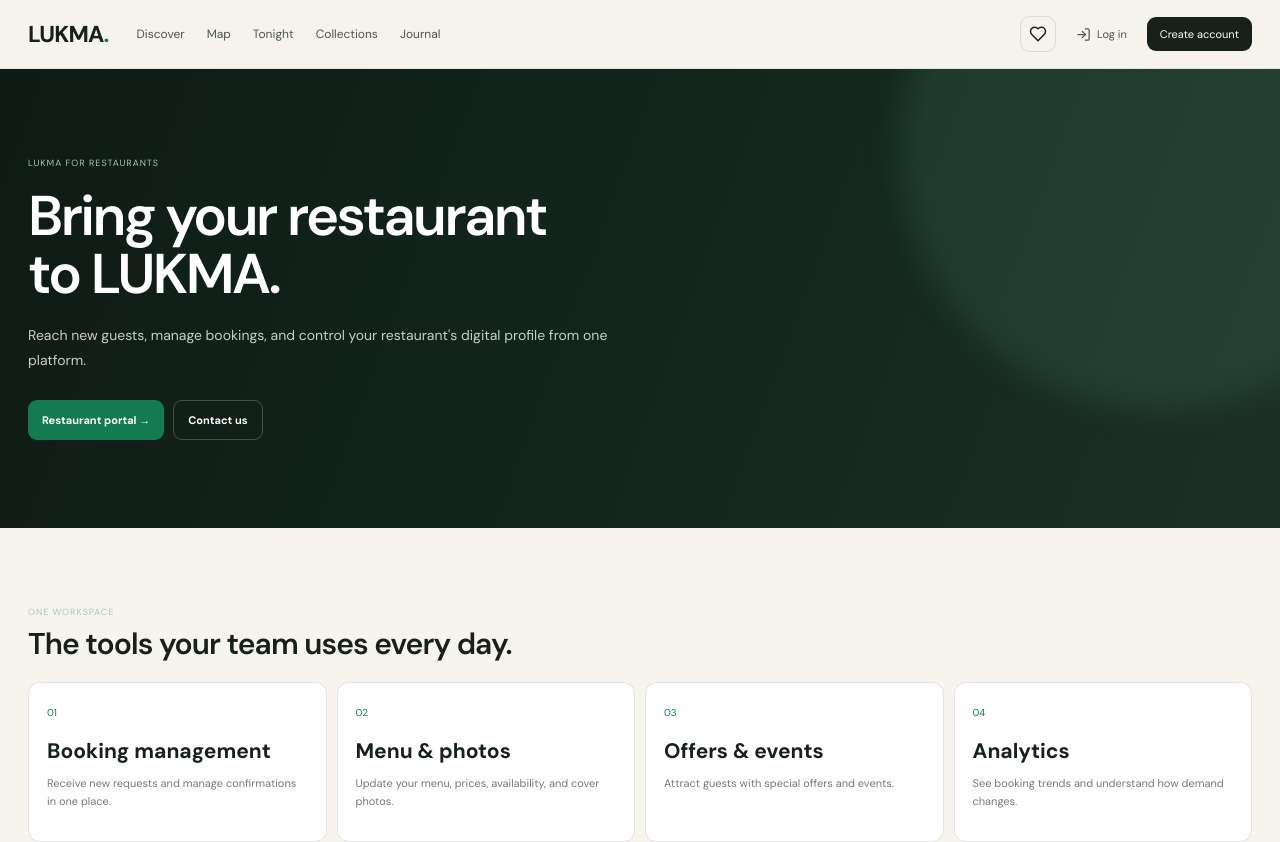
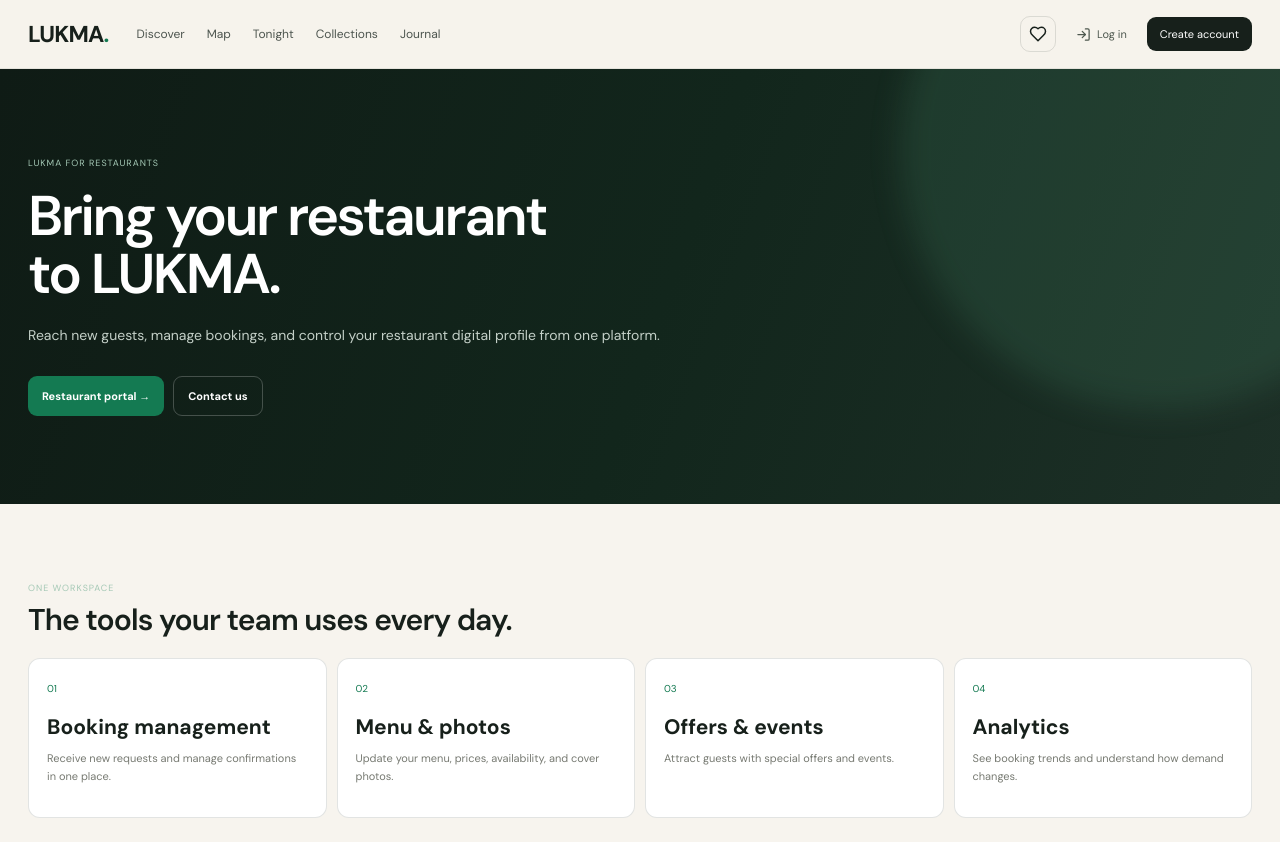
Before and after one commit to PNatroshvili/skup-portfolio, a Next.js app: page /for-restaurants in a window 1280 px wide. Shown: the top 842 px of the page. Built offline with nearby package versions, Linux system fonts and the light colour scheme.

Commit message:
Fix strict lint errors

```diff
--- a/src/app/for-restaurants/page.tsx
+++ b/src/app/for-restaurants/page.tsx
@@ -18,7 +18,7 @@ export default function ForRestaurants() {
           <div className="shell">
             <span className="kicker">LUKMA FOR RESTAURANTS</span>
             <h1>Bring your restaurant<br/>to LUKMA.</h1>
-            <p>Reach new guests, manage bookings, and control your restaurant's digital profile from one platform.</p>
+            <p>Reach new guests, manage bookings, and control your restaurant digital profile from one platform.</p>
             <div className="partner-actions">
               <a href="/for-restaurants/dashboard/" className="green-btn">Restaurant portal →</a>
               <a href="mailto:hello@skup.ge?subject=LUKMA%20restaurant%20partner" className="outline-btn">Contact us</a>
```
